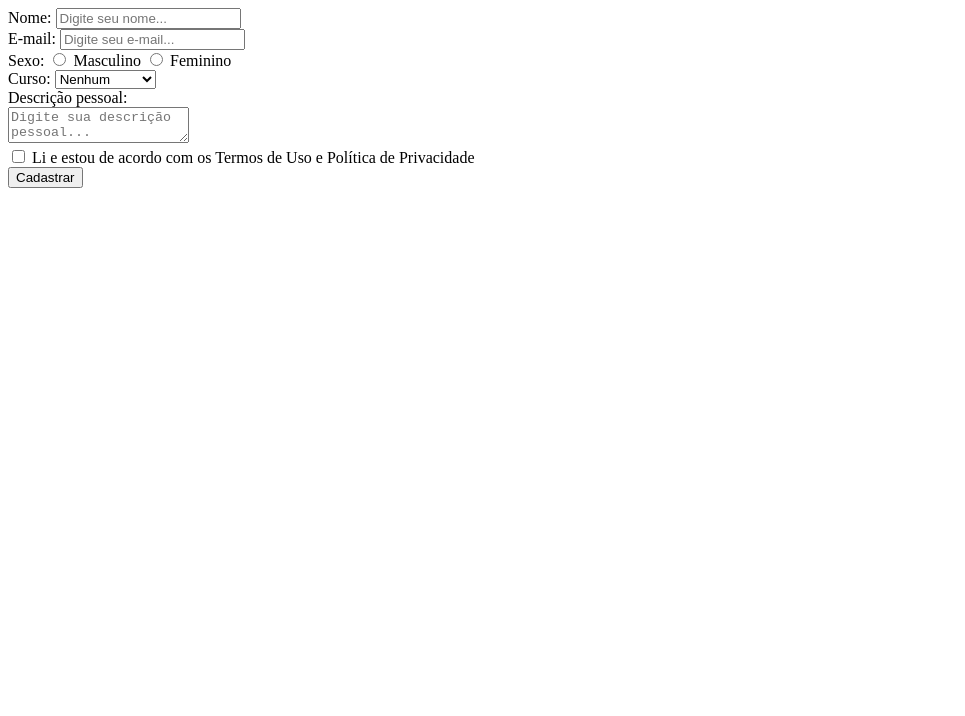
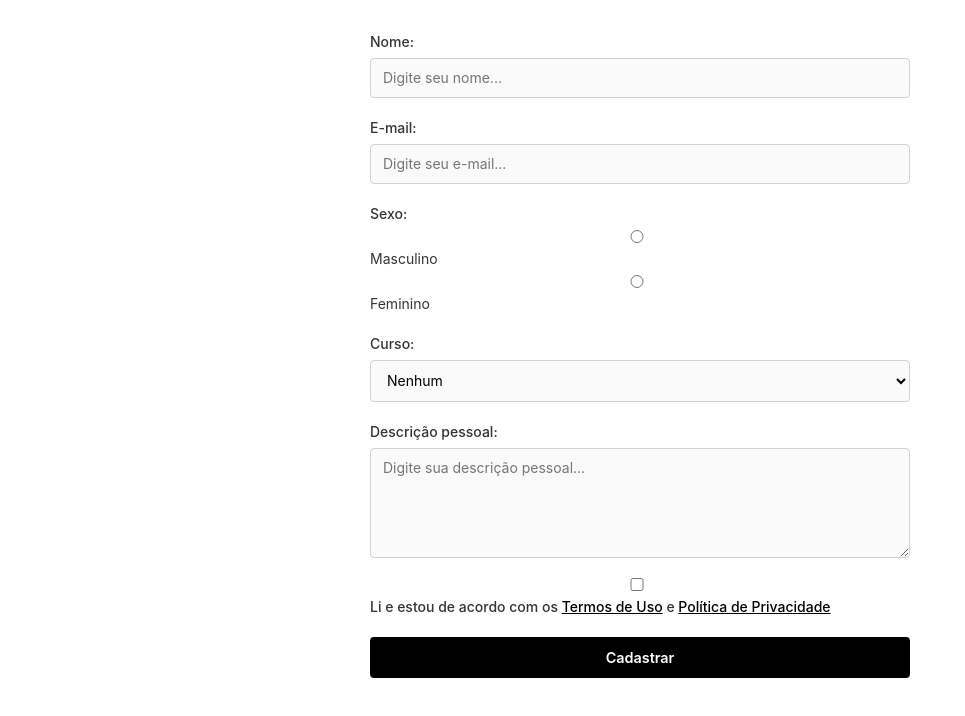
Before and after one commit to YurizinDEV/forms_front, a plain HTML site: page index.html in a window 1280 px wide. Shown: the whole page, without its empty margins (0-965 px from the left). Drawn offline with Linux system fonts and the light colour scheme.

Commit message:
Adiciona estilo ao formulário de cadastro

```diff
--- /dev/null
+++ b/assets/css/style.css
@@ -0,0 +1,89 @@
+*{
+        box-sizing: border-box;
+        margin: 0;
+        padding: 0;
+        font-family: "Inter", Arial, Helvetica, sans-serif;
+    }
+
+    body {
+        background: #fff;
+        color: #333;
+        padding: 2rem;
+        line-height: 1.4;
+    }
+
+    form {
+        max-width: 540px;
+        margin: 0 auto;
+        display: flex;
+        flex-direction: column;
+        gap: 1.25rem;
+    }
+
+    form div {
+        display: flex;
+        flex-direction: column;
+        gap: 0.4rem;
+    }
+
+    label {
+        font-size: 0.875rem;
+        font-weight: 500;
+    }
+
+    input[type="text"],
+    input[type="email"],
+    select,
+    textarea {
+        padding: 0.65rem 0.75rem;
+        border: 1px solid #d1d1d1;
+        border-radius: 4px;
+        font-size: 0.875rem;
+        background: #fafafa;
+        transition: border-color 0.15s;
+    }
+
+    input:focus,
+    select:focus,
+    textarea:focus {
+        outline: none;
+        border-color: #000;
+    }
+
+    input[type="radio"],
+    input[type="checkbox"] {
+        margin-right: 0.35rem;
+        accent-color: #000;
+    }
+
+    [name="sexo"]+label {
+        margin-right: 1rem;
+        font-weight: 400;
+    }
+
+    textarea {
+        min-height: 110px;
+        resize: vertical;
+    }
+
+    label span {
+        color: #000;
+        text-decoration: underline;
+        cursor: pointer;
+    }
+
+    input[type="submit"] {
+        padding: 0.75rem 1.25rem;
+        background: #000;
+        color: #fff;
+        border: none;
+        border-radius: 4px;
+        font-size: 0.9rem;
+        font-weight: 600;
+        cursor: pointer;
+        transition: background 0.2s;
+    }
+
+    input[type="submit"]:hover {
+        background: #333;
+    }
--- a/index.html
+++ b/index.html
@@ -1,27 +1,38 @@
 <!DOCTYPE html>
 <html lang="en">
+
 <head>
     <meta charset="UTF-8">
     <meta name="viewport" content="width=device-width, initial-scale=1.0">
     <title>Formulário de cadastro</title>
+    <link rel="stylesheet" href="assets/css/style.css">
 </head>
+
 <body>
+
     <form>
         <div>
             <label for="nome">Nome:</label>
             <input type="text" id="nome" placeholder="Digite seu nome...">
         </div>
+
         <div>
             <label for="email">E-mail:</label>
-                <input type="email" id="email", placeholder="Digite seu e-mail...">
+            <input type="email" id="email" placeholder="Digite seu e-mail...">
         </div>
+
         <div>
             <label>Sexo:</label>
+
+            <div>
                 <input type="radio" name="sexo" id="sexo_masculino">
                 <label for="sexo_masculino">Masculino</label>
+
                 <input type="radio" name="sexo" id="sexo_feminino">
                 <label for="sexo_feminino">Feminino</label>
             </div>
+        </div>
+
         <div>
             <label for="cursos">Curso:</label>
             <select id="cursos">
@@ -31,17 +42,24 @@
                 <option value="3">JavaScript</option>
             </select>
         </div>
+
         <div>
-                <label for="descricao_pessoal">Descrição pessoal:</label> <br>
+            <label for="descricao_pessoal">Descrição pessoal:</label>
             <textarea id="descricao_pessoal" placeholder="Digite sua descrição pessoal..."></textarea>
         </div>
+
         <div>
             <input type="checkbox" id="termos">
-                <label for="termos">Li e estou de acordo com os <span>Termos de Uso</span> e <span>Política de Privacidade</span></label>
+            <label for="termos">
+                Li e estou de acordo com os <span>Termos de Uso</span> e <span>Política de Privacidade</span>
+            </label>
         </div>
+
         <div>
             <input type="submit" value="Cadastrar">
         </div>
     </form>
+
 </body>
+
 </html>
```
Lines whose indentation alone changed are shown as unchanged.
